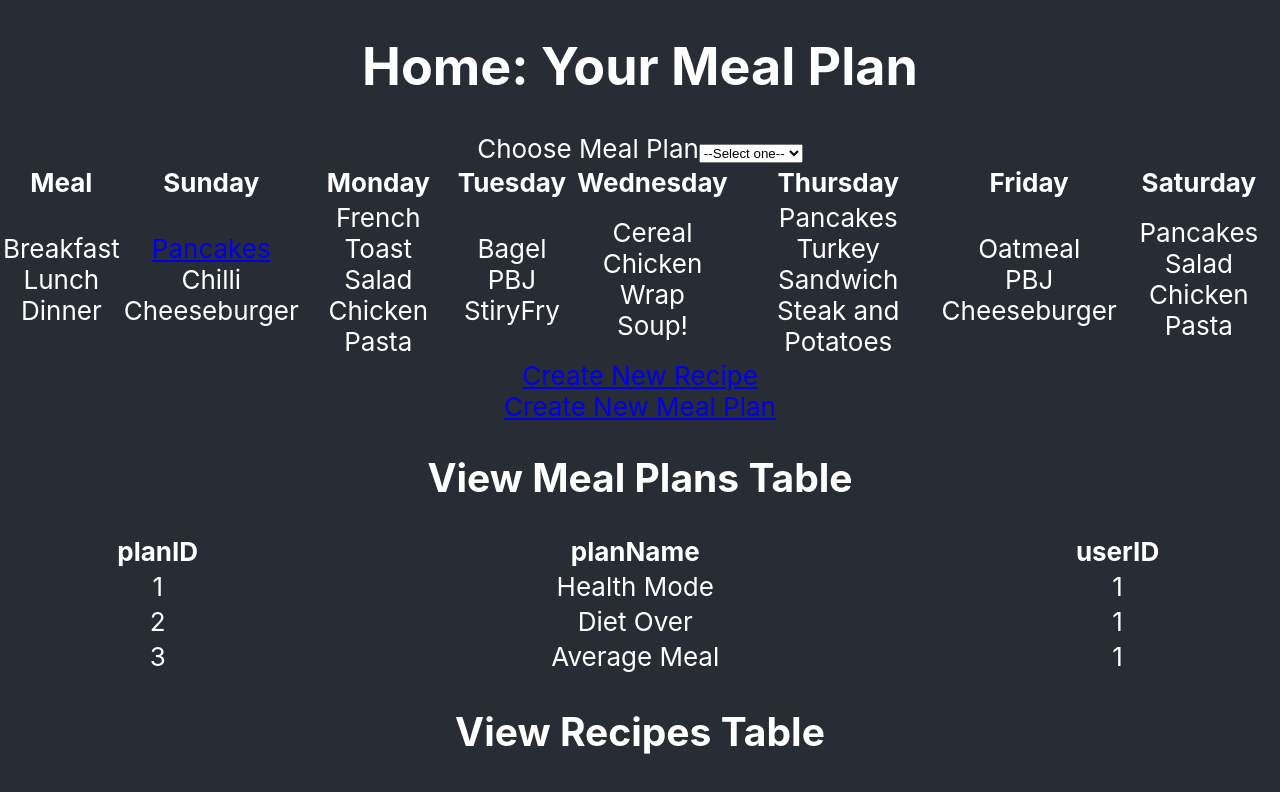
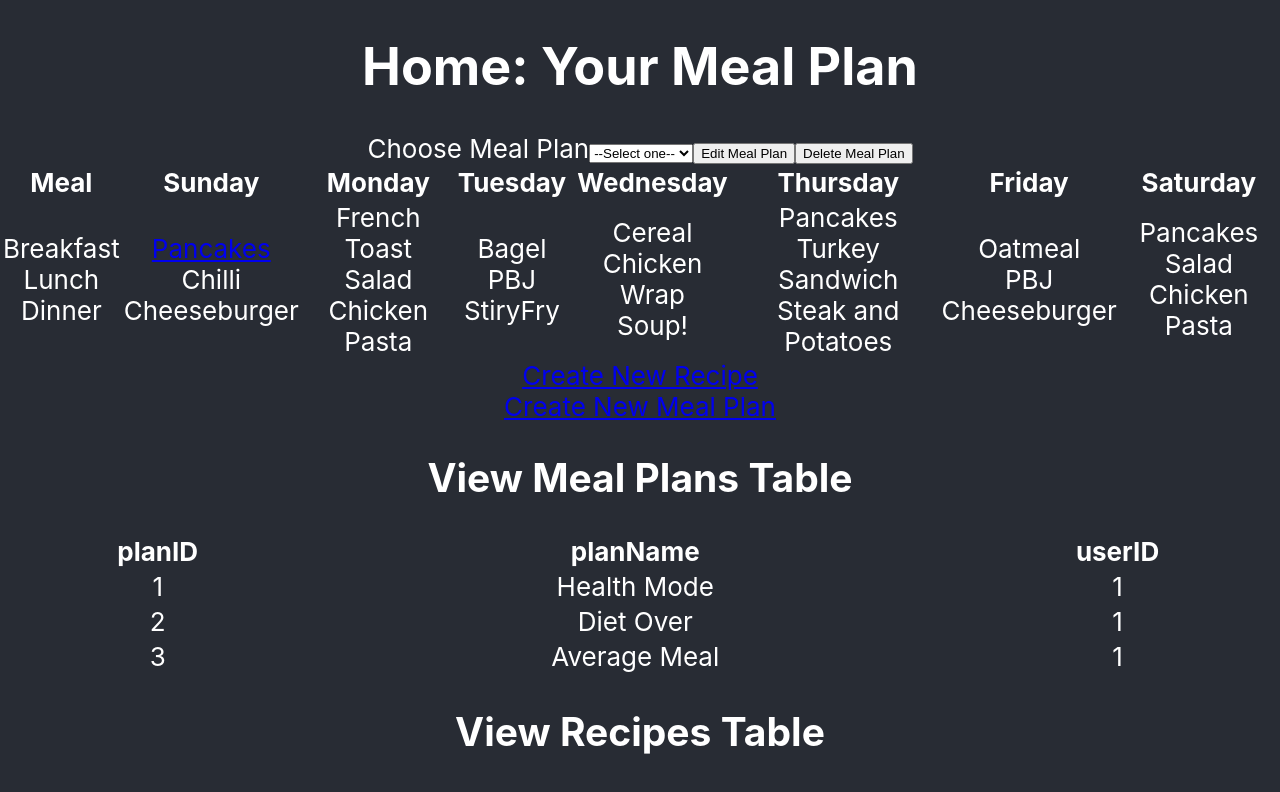
Before and after one commit to eric-pauls/mealPlanner, a React (Create React App) app: page /HomePage in a window 1280 px wide. Shown: the top 792 px of the page. Built offline with nearby package versions, Linux system fonts and the light colour scheme.

Commit message:
updates for step 3

```diff
--- a/src/pages/DisplayRecipePage.js
+++ b/src/pages/DisplayRecipePage.js
@@ -16,7 +16,8 @@ function DisplayRecipePage() {
       </div>
       <div>Calories: 600</div>
       <div>Meal Type: Breakfast</div>
-      <button>Edit Recipe</button>
+      <button>Edit Recipe</button><br/>
+      <button>Delete Recipe</button>
       <br />
       <Link to="/HomePage">Return Home</Link>
       <br />
--- a/src/pages/HomePage.js
+++ b/src/pages/HomePage.js
@@ -1,7 +1,15 @@
 import React from "react";
 import { Link } from "react-router-dom";
+import { useHistory } from "react-router-dom";
 
 function HomePage() {
+
+  const history = useHistory();
+
+  const editPlan = () => {
+    history.push("/EditMealPlan");
+  };
+
   return (
     <div>
       <h1>Home: Your Meal Plan</h1>
@@ -12,6 +20,8 @@ function HomePage() {
         <option value="dietOver">Diet Over</option>
         <option value="mix">Average Meal</option>
       </select>
+      <button onClick={editPlan}>Edit Meal Plan</button>
+      <button>Delete Meal Plan</button>
       <table>
         <thead>
           <tr>
```
